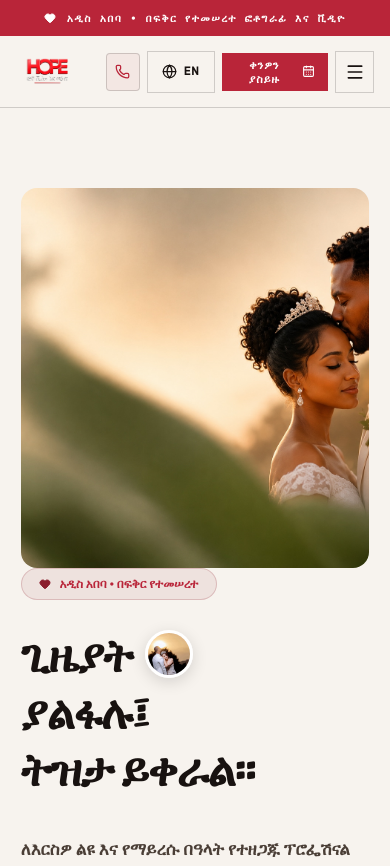
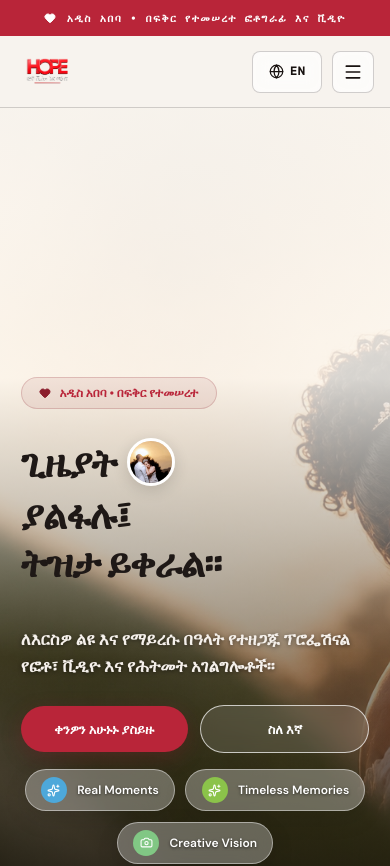
Before and after one commit to crossdagifx1/hope-photo-velo, a React (Vite) app: page / in a window 390 px wide. Shown: the top 866 px of the page. Built offline with nearby package versions, Linux system fonts and the light colour scheme; a web font is replaced by a local one.

Commit message:
feat: perfect mobile hero layout matching exact user screenshot design

```diff
--- a/src/styles.css
+++ b/src/styles.css
@@ -291,22 +291,102 @@ img { display:block; max-width:100%; }
 .hero-pill-green { top: 78%; left: 46%; animation-delay: 2.4s; }
 .hero-pill-pink { top: 82%; left: 66%; animation-delay: 3.6s; }
 
-/* Responsive mobile adjustments */
+/* Responsive mobile & tablet adjustments */
 @media (max-width: 900px) {
   .hero-ref-design {
-    min-height: auto;
-    padding: 3rem 5vw 4rem;
+    min-height: 100vh;
+    padding: 2rem 1.2rem 3rem;
+    display: flex;
     flex-direction: column;
+    justify-content: flex-end;
   }
   .hero-bg-image {
+    position: absolute;
+    top: 0;
+    left: 0;
+    width: 100%;
+    height: 100%;
+    background-size: cover;
+    background-position: center top;
+    z-index: 1;
+  }
+  .hero-bg-overlay {
+    display: block;
+    position: absolute;
+    top: 0;
+    left: 0;
+    width: 100%;
+    height: 100%;
+    background: linear-gradient(
+      180deg,
+      rgba(251, 248, 243, 0.94) 0%,
+      rgba(251, 248, 243, 0.85) 32%,
+      rgba(30, 24, 22, 0.45) 65%,
+      rgba(20, 15, 13, 0.82) 100%
+    );
+    z-index: 2;
+  }
+  .hero-content-col {
+    max-width: 100%;
+    width: 100%;
+    margin-top: 5rem;
+  }
+  .hero-h1-ref {
+    font-size: clamp(2.4rem, 9vw, 3.8rem);
+    color: #1e1816;
+  }
+  .hero-sub-ref {
+    color: #f5f0eb;
+    text-shadow: 0 1px 4px rgba(0,0,0,0.5);
+    font-size: 1.05rem;
+    margin-bottom: 1.5rem;
+  }
+  .hero-floating-pills {
     position: relative;
+    top: auto;
+    left: auto;
     width: 100%;
-    height: 380px;
-    margin-top: 2rem;
-    border-radius: 16px;
+    height: auto;
+    pointer-events: auto;
+    display: flex;
+    flex-wrap: wrap;
+    gap: 0.65rem;
+    justify-content: center;
+    margin: 1rem 0 2.2rem;
+    z-index: 4;
   }
-  .hero-bg-overlay { display: none; }
-  .hero-floating-pills { display: none; }
+  .hero-pill {
+    position: relative;
+    top: auto !important;
+    left: auto !important;
+    animation: none;
+    background: rgba(255, 255, 255, 0.3);
+    backdrop-filter: blur(16px);
+    -webkit-backdrop-filter: blur(16px);
+    border: 1px solid rgba(255, 255, 255, 0.45);
+    color: #ffffff;
+    font-size: 12px;
+    padding: 0.45rem 0.95rem;
+    text-shadow: 0 1px 3px rgba(0,0,0,0.6);
+  }
+  .hero-cta-group {
+    width: 100%;
+    display: flex;
+    gap: 0.8rem;
+  }
+  .hero-btn-primary, .hero-btn-secondary {
+    flex: 1;
+    padding: 0.9rem 0.5rem;
+    font-size: 13px;
+    text-align: center;
+    justify-content: center;
+  }
+  .hero-btn-secondary {
+    color: #ffffff;
+    border-color: rgba(255, 255, 255, 0.7);
+    background: rgba(255, 255, 255, 0.12);
+    backdrop-filter: blur(8px);
+  }
 }
 
 /* ── photo strip wrapper ── */
@@ -642,21 +722,26 @@ footer { padding:4rem 8vw 2rem; display:grid; grid-template-columns:1.3fr 1fr .8
   .site-header { height:72px; padding:0 1rem; }
   .brand img { width:auto; height:44px; }
   .menu-button { display:flex; }
-  .header-call-btn {
-    min-height: 38px;
-    width: 38px;
-    padding: 0;
-    display: inline-flex;
-    align-items: center;
-    justify-content: center;
-    border: 1.5px solid var(--line);
-    color: var(--red);
-    background: rgba(185,37,57,.06);
-    border-radius: 4px;
+  .header-call-btn { display: none; }
+  .header-book { display: none; }
+  .lang-toggle {
+    min-height: 42px;
+    padding: 0 1rem;
+    border-radius: 8px;
+    border: 1px solid rgba(30,24,22,0.2);
+    background: rgba(255,255,255,0.7);
+    backdrop-filter: blur(8px);
   }
-  .header-call-btn .call-text { display: none; }
-  .header-book { min-height:38px; padding:0 .8rem; font-size:11px; }
-  .header-right { gap:.45rem; }
+  .menu-button {
+    display: flex;
+    min-height: 42px;
+    width: 42px;
+    border-radius: 8px;
+    border: 1px solid rgba(30,24,22,0.2);
+    background: rgba(255,255,255,0.7);
+    backdrop-filter: blur(8px);
+  }
+  .header-right { gap: 0.6rem; }
   .nav-links {
     width:100%; padding:1.4rem; display:none; position:absolute; top:75px; left:0;
     flex-direction:column; align-items:stretch; gap:0; background:#fffdf9;
```
